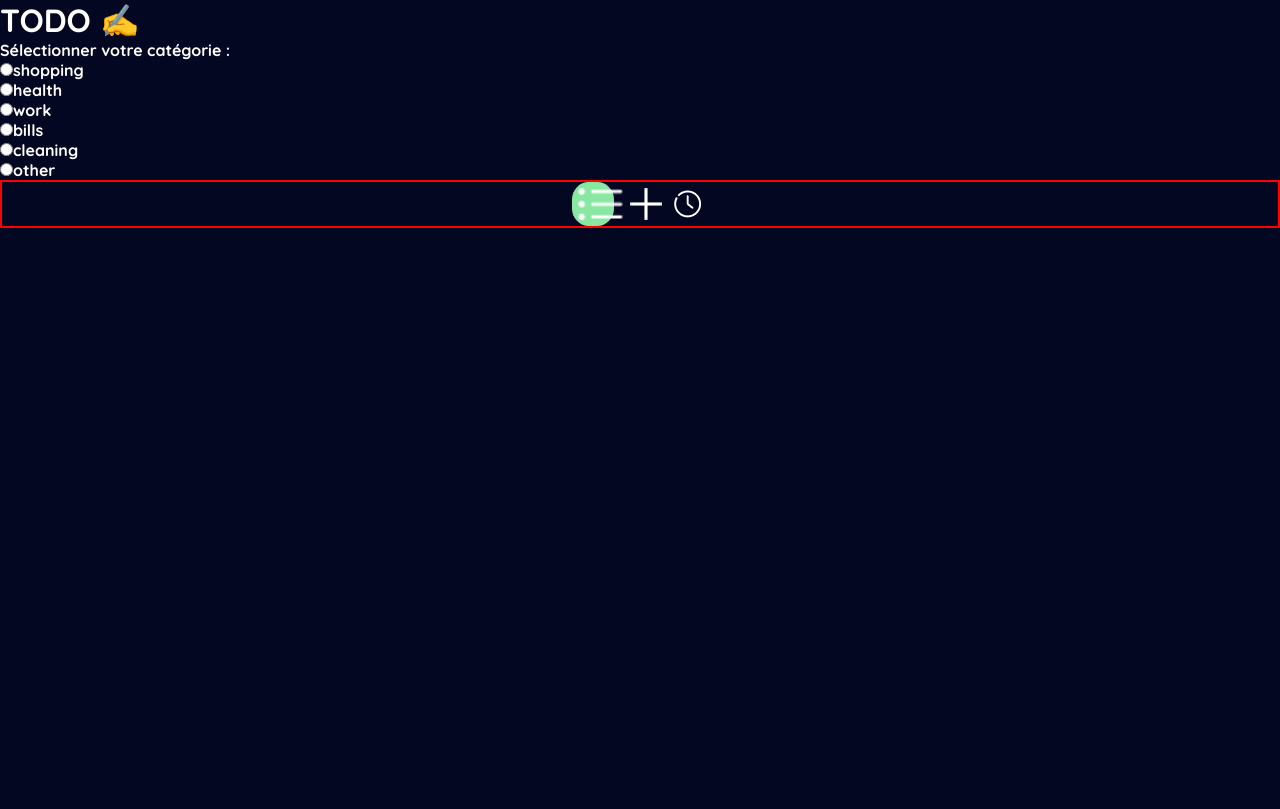
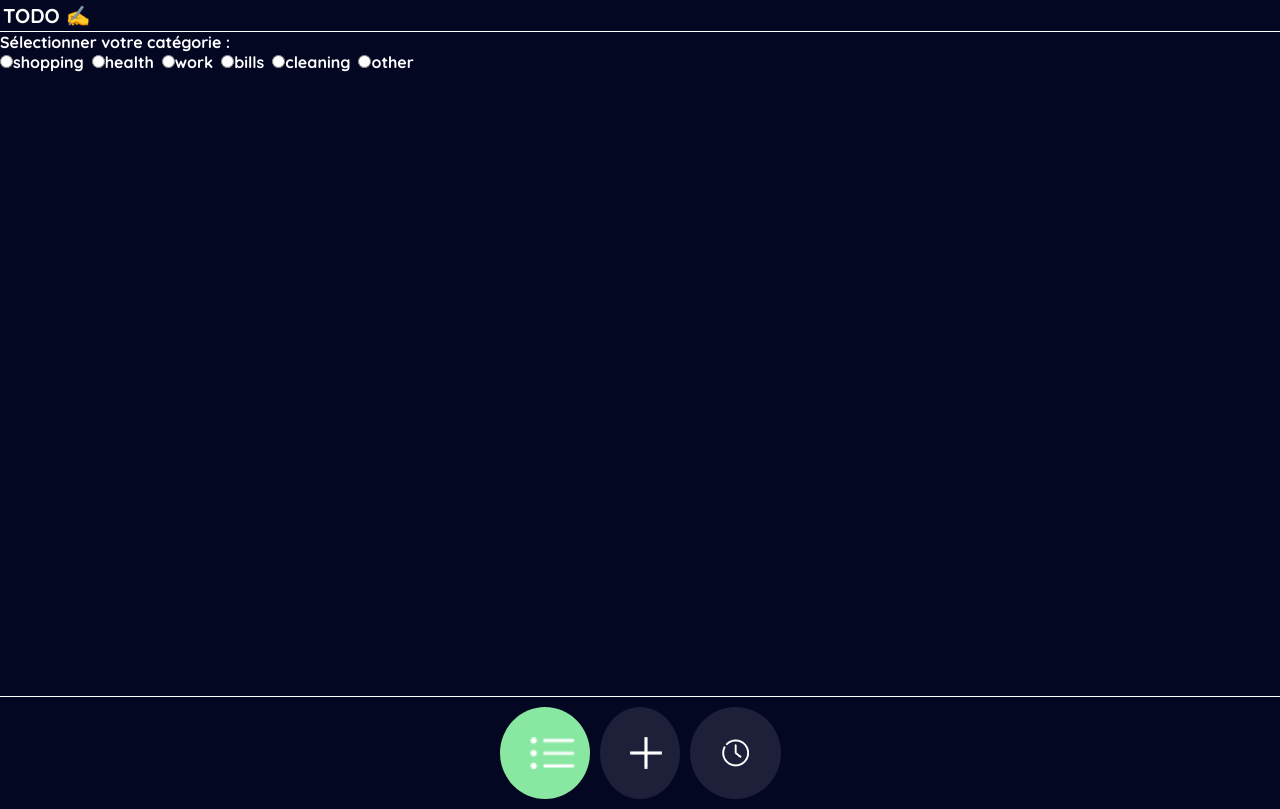
Before and after one commit to AssaNiang/Todo-List, an Angular app: page /new-task in a window 1280 px wide. Built offline with nearby package versions, Linux system fonts and the light colour scheme.

Commit message:
design footer et header

```diff
--- a/src/app/components/category-tasks/category-tasks.component.css
+++ b/src/app/components/category-tasks/category-tasks.component.css
@@ -0,0 +1,4 @@
+ .category{
+    display: flex;
+    gap:8px;
+}
--- a/src/app/components/category-tasks/category-tasks.component.html
+++ b/src/app/components/category-tasks/category-tasks.component.html
@@ -1,8 +1,9 @@
-<p>Sélectionner votre catégorie :</p>
-<div *ngFor="let category of categories" >
-
-<input type="radio" id="{{category}}" value="{{category}}" name="category" (click)="changeCategory()" >
-
-<label  for="{{category}}">{{category}}</label>
-
-</div>
+<form>
+    <p>Sélectionner votre catégorie :</p>
+    <div class="category">
+        <div   *ngFor="let category of categories" >
+            <input type="radio" id="{{category}}" value="{{category}}" name="category" (click)="changeCategory()" >
+            <label  for="{{category}}">{{category}}</label>
+        </div>
+    </div>
+</form>
--- a/src/app/components/footer/footer.component.css
+++ b/src/app/components/footer/footer.component.css
@@ -3,14 +3,16 @@ nav {
     display: flex;
     gap: 10px;
     justify-content: center;
-    max-width: (390px,100%);
-    /* height: 100px; */
-    border:red solid 2px
+    width: 100%;
+    border-top: var(--color-white) 1px solid;
+    padding :10px;
+
 }
     a{
-        border-radius: 40%;
+        border-radius: 50%;
         display:flex;
-        padding:6px;
+        padding:30px;
+        background-color: var(--color-gray-black);
         /* border:white 2px solid; */
 
     }
--- a/src/app/components/header/header.component.css
+++ b/src/app/components/header/header.component.css
@@ -0,0 +1,5 @@
+h1{
+    border-bottom: var(--color-white) 1px solid;
+    padding:3px;
+    font-size: 20px;
+}
--- a/src/app/pages/history/history.component.css
+++ b/src/app/pages/history/history.component.css
@@ -0,0 +1,3 @@
+main{
+    height:83vh;
+}
--- a/src/app/pages/history/history.component.html
+++ b/src/app/pages/history/history.component.html
@@ -1 +1,3 @@
-<p>history works!</p>
+<main>
+    <p>history works!</p>
+</main>
--- a/src/app/pages/home/home.component.css
+++ b/src/app/pages/home/home.component.css
@@ -0,0 +1,3 @@
+main{
+    height: 83vh;
+}
--- a/src/app/pages/home/home.component.html
+++ b/src/app/pages/home/home.component.html
@@ -1 +1,3 @@
-<p>home works!</p>
+<main>
+    <p>home works!</p>
+</main>
--- a/src/app/pages/new-task/new-task.component.css
+++ b/src/app/pages/new-task/new-task.component.css
@@ -0,0 +1,3 @@
+main{
+    height:83vh;
+}
--- a/src/app/pages/new-task/new-task.component.html
+++ b/src/app/pages/new-task/new-task.component.html
@@ -1,2 +1,3 @@
-
-<app-category-tasks></app-category-tasks>
+<main>
+    <app-category-tasks></app-category-tasks>
+</main>
--- a/src/styles.css
+++ b/src/styles.css
@@ -29,6 +29,7 @@ h1,p,h2{
     gap:10px;
 }
 .width{
-    width:390px;
+    /* width:390px; */
+    width:50vW;
     margin:auto;
 }
```
Also changed, not shown: src/app/services/tasks.service.ts (added, +9 -0 lines), 1 other file (tests, documents, lock files or other folders).
